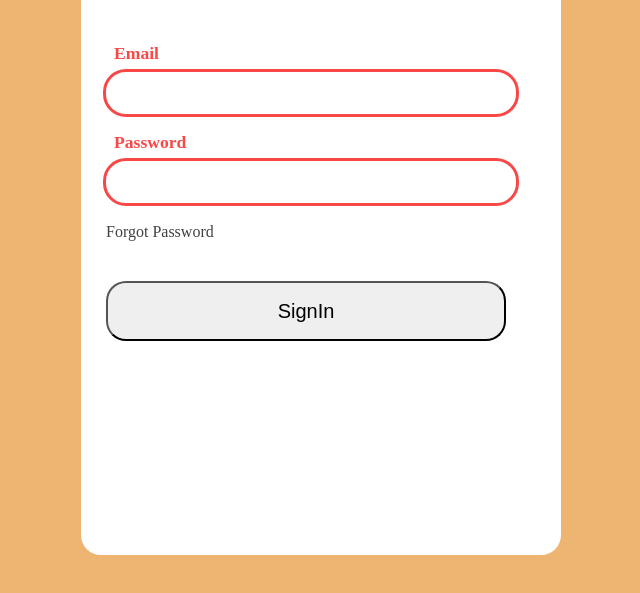
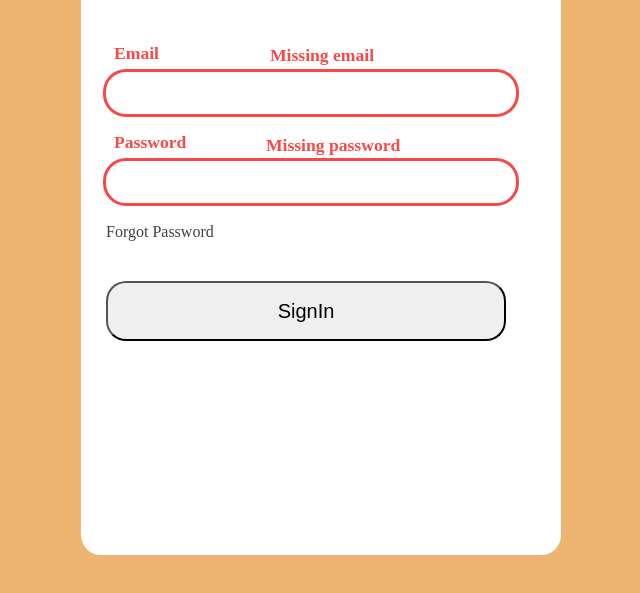
Before and after one commit to clem4521/Simple-Login-Page, a plain HTML site: page index.html in a window 1280 px wide. Both pictures are taken after a click on the button "SignIn". Shown: the part 145-738 px from the top of the page, without its empty margins (431-1071 px from the left). Drawn offline with Linux system fonts and the light colour scheme.

Commit message:
Added a warning text when inputs are missing.

```diff
--- a/index.css
+++ b/index.css
@@ -43,6 +43,18 @@ h4{
     font-size:1.1rem;
     margin:0.5rem;
 }
+#warningEmail{
+    position:absolute;
+    left:40%;
+    top:10px;
+    display:none;
+}
+#warningPassword{
+    position:absolute;
+    left:39%;
+    top: 100px;
+    display:none;
+}
 input{
     width:25rem;
     height:2rem;
--- a/index.html
+++ b/index.html
@@ -11,9 +11,9 @@
 			<form>
 				<h1>LOGIN</h1>
 				<div class="content">
-				    <h4 id="emailTag">Email</h4>
+				    <h4 id="emailTag">Email<span id="warningEmail">Missing email</span></h4>
 				    <input type="text"id="email">
-				    <h4 id="passwordTag">Password</h4>
+				    <h4 id="passwordTag">Password<span id="warningPassword">Missing password</span></h4>
 				    <input type="password" id="password"><br>
 				    <p>Forgot Password</p>
 				    <button type="button" onClick="isInputsEmpty()">SignIn</button>
--- a/index.js
+++ b/index.js
@@ -3,18 +3,21 @@ let passwordInput = document.getElementById("password");
 let emailTag = document.getElementById("emailTag");
 let passwordTag = document.getElementById("passwordTag");
 
+let warningShow = document.getElementById("warningEmail");
+let warningPwd = document.getElementById("warningPassword");
+
 function isInputsEmpty(){
     let emailValue = emailInput.value;
     let passwordValue = passwordInput.value;
-
-    let emailTrim = emailValue.trim();
-    let passwordTrim = passwordValue.trim();
 
     if(emailInput.value == '' && passwordInput.value == ''){
 	    console.log("something");
 	    emailInput.style.outline = "solid 3px var(--danger)";
 	    emailInput.style.borderRadius = "20px"
 	    emailInput.style.borderBottom = "none";
+
+	    warningShow.style.display = "block";
+	    warningPwd.style.display = "block";
 
 	    passwordInput.style.outline = "solid 3px var(--danger)";
 	    passwordInput.style.borderRadius = "20px"
@@ -29,7 +32,9 @@ function isInputsEmpty(){
 	    emailInput.style.borderRadius = "20px"
 	    emailInput.style.borderBottom = "none";
 
-	     emailTag.style.color = "var(--danger)";
+	    emailTag.style.color = "var(--danger)";
+	    warningShow.style.display = "block";
+	    warningPassword.style.display = "block";
 
 	}else if(passwordInput.value == ''){
         passwordInput.style.outline = "solid 3px var(--danger)";
@@ -37,5 +42,6 @@ function isInputsEmpty(){
 	    passwordInput.style.borderBottom = "none";
 
 	    passwordTag.style.color = "var(--danger)";
+	    warningPwd.style.display = "block";
 	}
 }
```
